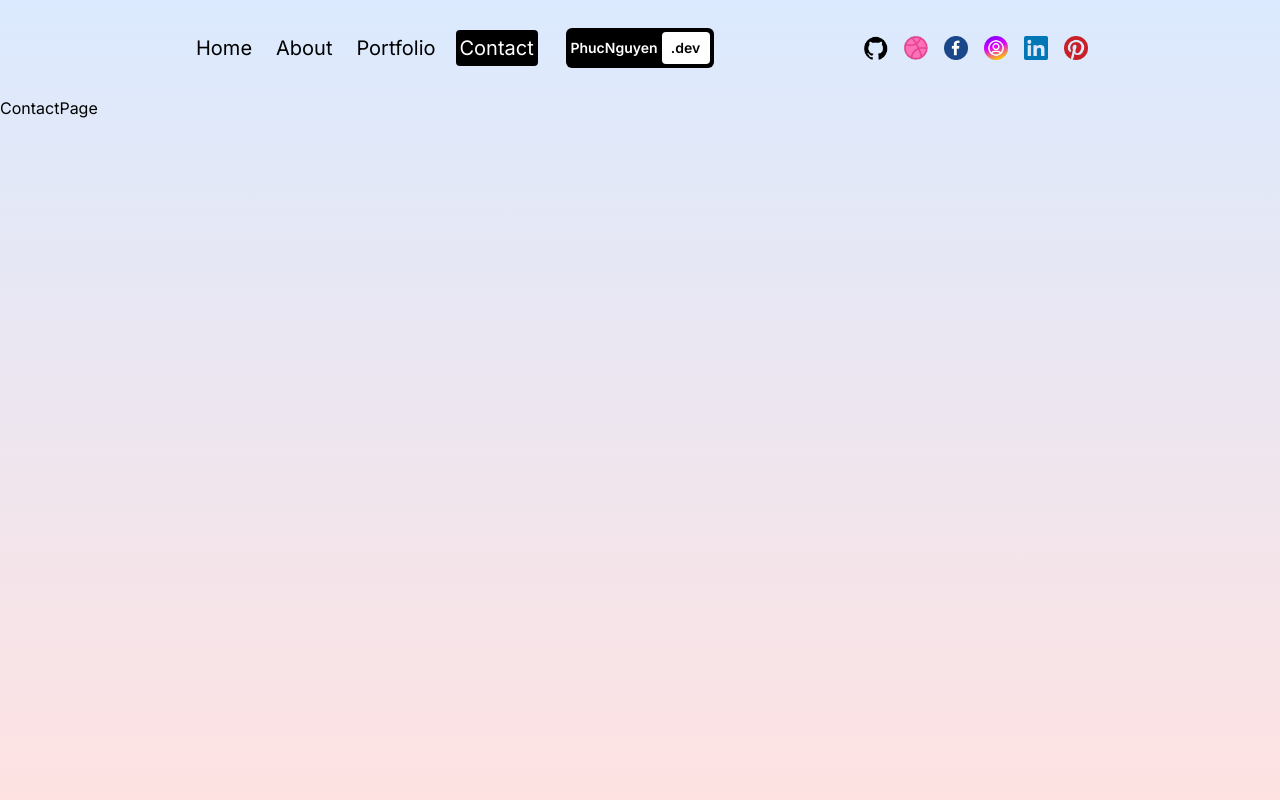
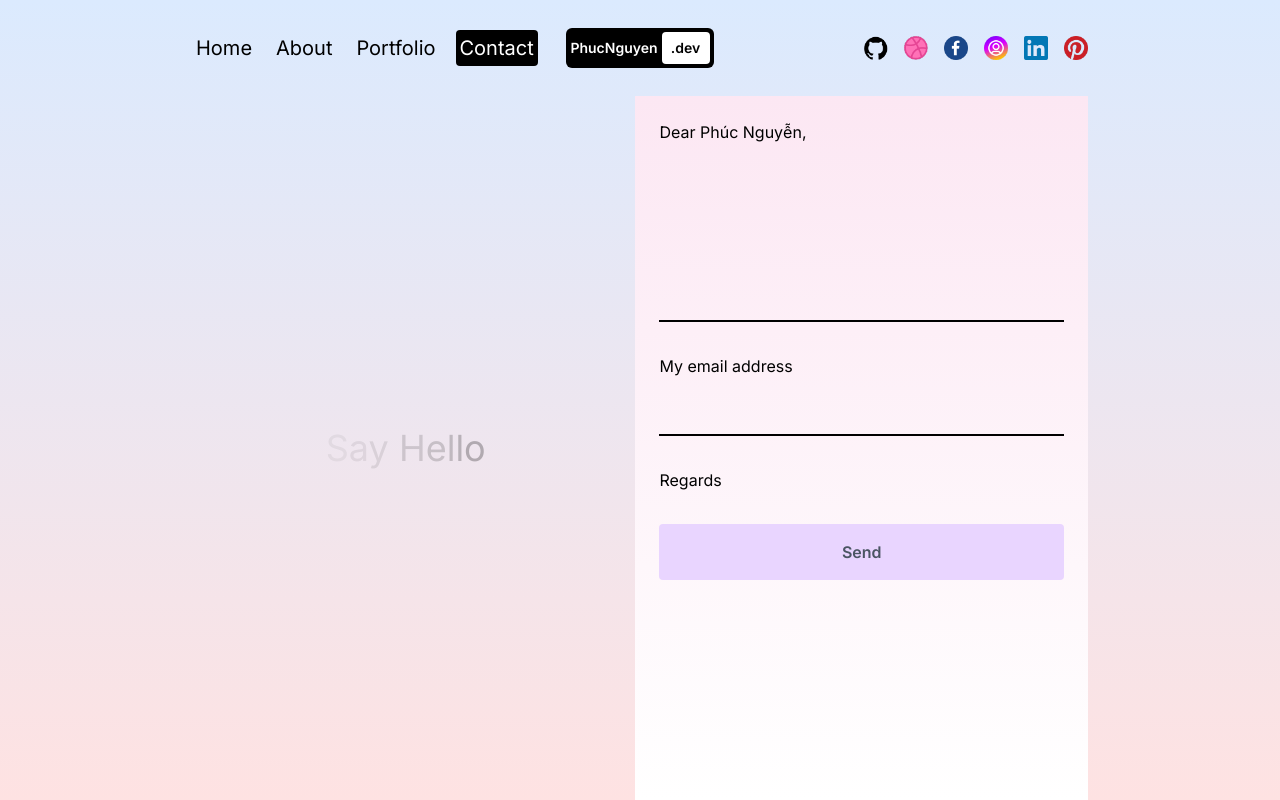
Before and after one commit to thienphuc1807/portfolio, a Next.js app: page /contact in a window 1280 px wide. Built offline with nearby package versions, Linux system fonts and the light colour scheme.

Commit message:
Contact and Portfolio Pages

```diff
--- a/package.json
+++ b/package.json
@@ -9,6 +9,7 @@
     "lint": "next lint"
   },
   "dependencies": {
+    "@emailjs/browser": "^4.4.1",
     "framer-motion": "^11.11.4",
     "next": "14.1.0",
     "react": "18",
--- a/src/app/about/page.jsx
+++ b/src/app/about/page.jsx
@@ -54,6 +54,7 @@ const AboutPage = () => {
                                 src="/signature.png"
                                 fill
                                 className="object-contain fill-black"
+                                alt="Signature"
                             />
                         </div>
                     </div>
--- a/src/app/contact/page.jsx
+++ b/src/app/contact/page.jsx
@@ -1,14 +1,94 @@
 "use client";
 import { motion } from "framer-motion";
+import { useRef, useState } from "react";
+import emailjs from "@emailjs/browser";
 const ContactPage = () => {
+    const text = "Say Hello";
+    const [success, setSuccess] = useState(false);
+    const [error, setError] = useState(false);
+    const form = useRef();
+    const sendEmail = (e) => {
+        e.preventDefault();
+        setError(false);
+        setSuccess(false);
+        emailjs
+            .sendForm(
+                process.env.NEXT_PUBLIC_SERVICE_ID,
+                process.env.NEXT_PUBLIC_TEMPLATE_ID,
+                form.current,
+                process.env.NEXT_PUBLIC_PUBLIC_KEY
+            )
+            .then(
+                () => {
+                    setSuccess(true);
+                    form.current.reset();
+                },
+                (error) => {
+                    setError(true);
+                    console.log(error);
+                }
+            );
+    };
     return (
         <motion.div
-            className="h-full"
+            className="h-full overflow-scroll"
             initial={{ y: "-200vh" }}
             animate={{ y: "0%" }}
             transition={{ duration: 1 }}
         >
-            ContactPage
+            <div className="h-full flex md:flex-row flex-col gap-4 px-4 sm:px-8 md:px-12 lg:px-20 xl:px-48">
+                {/* Text container */}
+                <div className="w-full md:h-full text-4xl h-fit flex items-center justify-center">
+                    <div>
+                        {text.split("").map((letter, index) => (
+                            <motion.span
+                                initial={{ opacity: 1 }}
+                                animate={{ opacity: 0 }}
+                                transition={{
+                                    duration: 3,
+                                    repeat: Infinity,
+                                    delay: index * 0.1,
+                                }}
+                                key={index}
+                            >
+                                {letter}
+                            </motion.span>
+                        ))}
+                    </div>
+                </div>
+                {/* Form container */}
+                <form
+                    ref={form}
+                    onSubmit={sendEmail}
+                    className="h-full flex flex-col lg:gap-8 gap-6 w-full bg-gradient-to-b from-pink-100 to-white py-6 px-6"
+                >
+                    <span>Dear Phúc Nguyễn,</span>
+                    <textarea
+                        name="user_message"
+                        rows={6}
+                        className="bg-transparent border-b-2 outline-none resize-none border-black"
+                    ></textarea>
+                    <span>My email address</span>
+                    <input
+                        name="user_email"
+                        className="bg-transparent border-b-2 outline-none border-black"
+                    />
+                    <span>Regards</span>
+                    <button className="bg-purple-200 rounded font-semibold text-gray-600 p-4">
+                        Send
+                    </button>
+                    {error && (
+                        <span className="text-red-500 font-semibold">
+                            Something went wrong!
+                        </span>
+                    )}
+                    {success && (
+                        <span className="text-green-500 font-semibold">
+                            Your message has been sent successfully!
+                        </span>
+                    )}
+                </form>
+            </div>
         </motion.div>
     );
 };
--- a/src/app/portfolio/page.jsx
+++ b/src/app/portfolio/page.jsx
@@ -1,6 +1,49 @@
 "use client";
-import { motion } from "framer-motion";
+import { motion, useScroll, useTransform } from "framer-motion";
+import Link from "next/link";
+import { useRef } from "react";
+
+const items = [
+    {
+        id: 1,
+        color: "from-red-300 to-blue-300",
+        title: "React Commerce",
+        desc: "Lorem ipsum dolor sit amet consectetur adipisicing elit. Dolores ab id ad nesciunt quo aut corporis modi? Voluptate, quos sunt dolorum facilis, id eum sequi placeat accusantium saepe eos laborum.",
+        img: "/hero.png",
+        link: "https://lama.dev",
+    },
+    {
+        id: 2,
+        color: "from-blue-300 to-violet-300",
+        title: "Next.js Medium Blog",
+        desc: "Lorem ipsum dolor sit amet consectetur adipisicing elit. Dolores ab id ad nesciunt quo aut corporis modi? Voluptate, quos sunt dolorum facilis, id eum sequi placeat accusantium saepe eos laborum.",
+        img: "/hero.png",
+        link: "https://lama.dev",
+    },
+    {
+        id: 3,
+        color: "from-violet-300 to-purple-300",
+        title: "Vanilla Book App",
+        desc: "Lorem ipsum dolor sit amet consectetur adipisicing elit. Dolores ab id ad nesciunt quo aut corporis modi? Voluptate, quos sunt dolorum facilis, id eum sequi placeat accusantium saepe eos laborum.",
+        img: "/hero.png",
+        link: "https://lama.dev",
+    },
+    {
+        id: 4,
+        color: "from-purple-300 to-red-300",
+        title: "Spotify Music App",
+        desc: "Lorem ipsum dolor sit amet consectetur adipisicing elit. Dolores ab id ad nesciunt quo aut corporis modi? Voluptate, quos sunt dolorum facilis, id eum sequi placeat accusantium saepe eos laborum.",
+        img: "/hero.png",
+        link: "https://lama.dev",
+    },
+];
+
 const PortfolioPage = () => {
+    const ref = useRef();
+
+    const { scrollYProgress } = useScroll({ target: ref });
+    const x = useTransform(scrollYProgress, [0, 1], ["0%", "-80%"]);
+
     return (
         <motion.div
             className="h-full"
@@ -8,7 +51,76 @@ const PortfolioPage = () => {
             animate={{ y: "0%" }}
             transition={{ duration: 1 }}
         >
-            PortfolioPage
+            <div className="h-[600vh] relative" ref={ref}>
+                <div className="w-screen h-[calc(100vh-6rem)] flex items-center justify-center text-8xl text-center">
+                    My Works
+                </div>
+                <div className="sticky top-0 flex h-screen gap-4 items-center overflow-hidden">
+                    <motion.div style={{ x }} className="flex">
+                        <div className="h-screen w-screen flex items-center justify-center bg-gradient-to-r from-purple-300 to-red-300" />
+                        {items.map((item) => (
+                            <div
+                                className={`h-screen w-screen md:px-0 px-2 flex items-center justify-center bg-gradient-to-r ${item.color}`}
+                                key={item.id}
+                            >
+                                <div className="flex flex-col gap-8 text-white">
+                                    <h1 className="text-xl font-bold md:text-4xl lg:text-6xl xl:text-8xl">
+                                        {item.title}
+                                    </h1>
+
+                                    <p className="w-80 md:w-96 lg:w-[500px] lg:text-lg xl:w-[600px]">
+                                        {item.desc}
+                                    </p>
+                                    <Link
+                                        href={item.link}
+                                        className="flex justify-end"
+                                    >
+                                        <button className="p-2 text-sm md:p-4 md:text-md lg:p-8 lg:text-lg bg-white text-gray-600 font-semibold m-4 rounded">
+                                            See Demo
+                                        </button>
+                                    </Link>
+                                </div>
+                            </div>
+                        ))}
+                    </motion.div>
+                </div>
+            </div>
+            <div className="w-screen h-screen flex flex-col items-center justify-center text-center">
+                <h1 className="lg:text-8xl text-2xl">Do you have a project?</h1>
+                <div className="relative">
+                    <motion.svg
+                        animate={{ rotate: 360 }}
+                        transition={{
+                            duration: 8,
+                            ease: "linear",
+                            repeat: Infinity,
+                        }}
+                        viewBox="0 0 300 300"
+                        className="w-64 h-64 md:w-[350px] md:h-[350px] "
+                    >
+                        <defs>
+                            <path
+                                id="circlePath"
+                                d="M 150, 150 m -60, 0 a 60,60 0 0,1 120,0 a 60,60 0 0,1 -120,0 "
+                            />
+                        </defs>
+                        <text fill="#000">
+                            <textPath
+                                xlinkHref="#circlePath"
+                                className="text-xl"
+                            >
+                                Front-end Developer and UI Designer
+                            </textPath>
+                        </text>
+                    </motion.svg>
+                    <Link
+                        href="/contact"
+                        className="w-16 h-16 md:w-28 md:h-28 absolute top-0 left-0 right-0 bottom-0 m-auto bg-black text-white rounded-full flex items-center justify-center"
+                    >
+                        Hire Me
+                    </Link>
+                </div>
+            </div>
         </motion.div>
     );
 };
--- a/src/components/transitionProvider.jsx
+++ b/src/components/transitionProvider.jsx
@@ -27,9 +27,9 @@ const TransitionProvider = ({ children }) => {
                 />
                 <motion.div
                     className="fixed top-0 left-0 right-0 bottom-0 m-auto text-white text-8xl z-50 w-fit h-fit"
-                    initial={{ opacity: 1 }}
-                    animate={{ opacity: 0 }}
-                    exit={{ opacity: 0 }}
+                    initial={{ opacity: 1, display: "block" }}
+                    animate={{ opacity: 0, display: "none" }}
+                    exit={{ opacity: 0, display: "none" }}
                     transition={{ duration: 0.8, ease: "easeOut" }}
                 >
                     {links.map((link) =>
```
Also changed, not shown: 2 other files (tests, documents, lock files or other folders).
